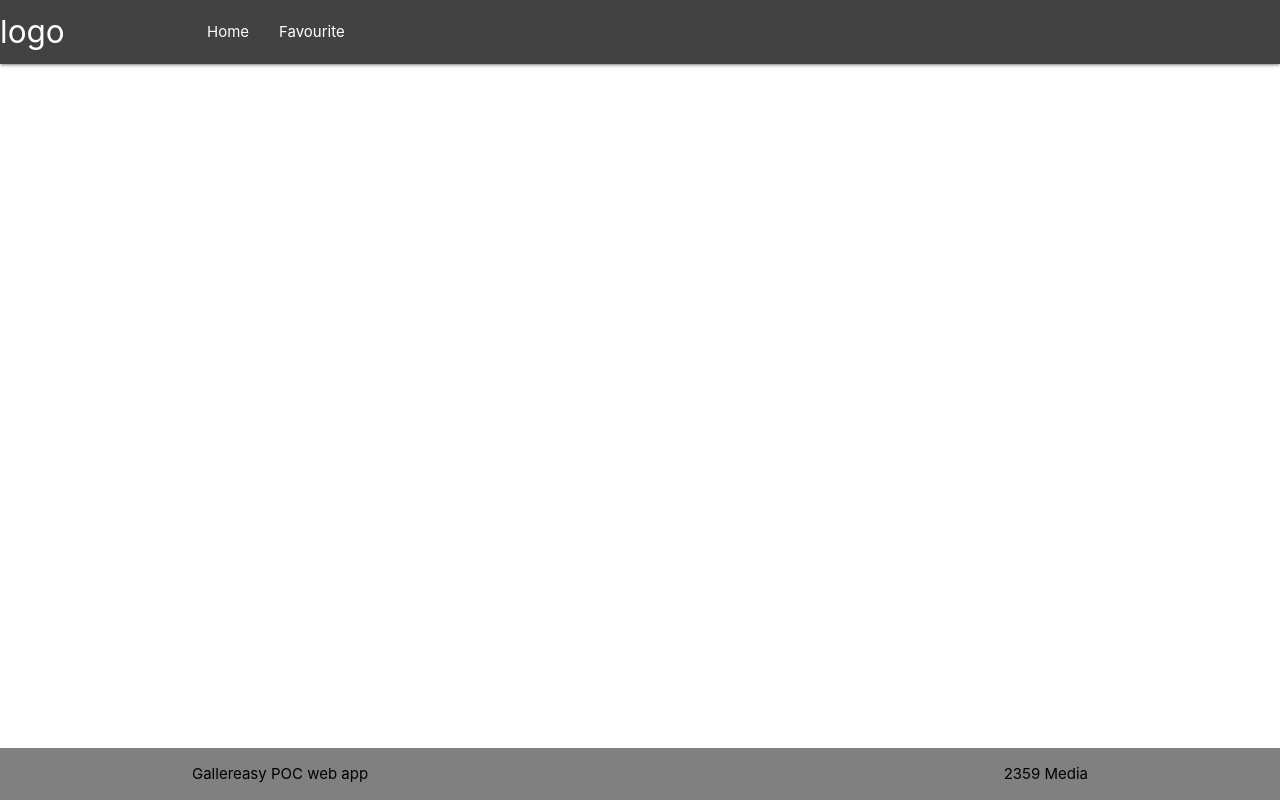
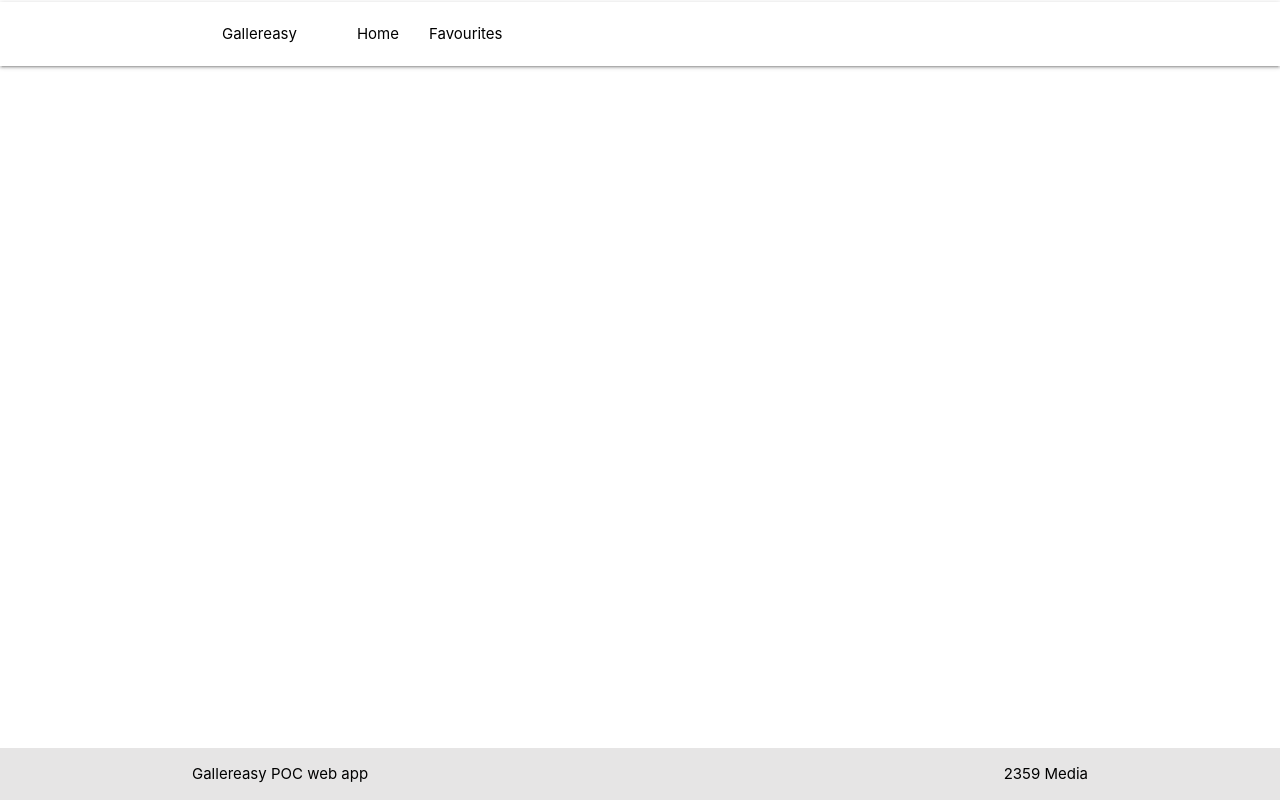
Before and after one commit to dellwatson/queries-react, a React (Create React App) app in the folder search-giphy/: page /fav in a window 1280 px wide. Built offline with nearby package versions, Linux system fonts and the light colour scheme.

Commit message:
navbar-script complete

```diff
--- a/search-giphy/public/index.html
+++ b/search-giphy/public/index.html
@@ -20,9 +20,7 @@
   </head>
   <body>
       <noscript>You need to enable JavaScript to run this app.</noscript>
-      <main>
         <div id="root"></div>
-      </main>
     <script src="https://code.jquery.com/jquery-2.1.1.min.js"></script>
     <script src="https://cdnjs.cloudflare.com/ajax/libs/materialize/1.0.0-beta/js/materialize.min.js"></script>
   </body>
--- a/search-giphy/src/components/layout/Navbar.js
+++ b/search-giphy/src/components/layout/Navbar.js
@@ -2,19 +2,30 @@ import React from 'react'
 import { connect } from 'react-redux';
 import { NavLink } from 'react-router-dom'
 
-const Navbar = ()  => {
+const Navbar = ({fav})  => {
+
     return (
-      <nav className="nav-wrapper grey darken-3">
-        <div className="brand-logo">  logo</div>
-        <div className="container">
-          <ul className="left">
-            <li><NavLink to='/' >Home</NavLink></li>
-            <li><NavLink to='/fav'>Favourite</NavLink></li>
-          </ul>
+      <nav className="nav-wrapper white">
+        <div className="container black-text">
+          <div className="v-brand z-depth-1">
+            <ul className="left brand">Galler</ul>
+            <ul className="left brand-easy">easy</ul>
+          </div>
+          <div className="container">
+            <ul className="left ">
+              <li><NavLink to='/' className="nav-home black-text" >Home</NavLink></li>
+              <li><NavLink to='/fav 'className="black-text">Favourites {fav.length>0 ? `(${fav.length})`:null}</NavLink></li>
+            </ul>
+          </div>
         </div>
       </nav>
     )
 }
 
+const mapStateToProps = (state) => {
+  return {
+    fav: state.fav.faved
+  }
+}
 
-export default connect(null,null)(Navbar);
+export default connect(mapStateToProps)(Navbar);
--- a/search-giphy/src/components/post/PostOne.js
+++ b/search-giphy/src/components/post/PostOne.js
@@ -84,9 +84,9 @@ class PostOne extends Component {
         :
         itemSrc = item
 
-    // const border = arrFavs && arrFavs.find((item) => {
-    //     return item === itemSrc
-    // })
+    const border = arrFavs && arrFavs.find((item) => {
+        return item === itemSrc
+    })
 
     let postImage;
     if( item === null || Object.keys(item).length === 0){
@@ -116,9 +116,9 @@ class PostOne extends Component {
           {/* {typeof border !== 'undefined' ?
                 (<p className="red-text">LIKED</p>)
                 :
-                null} */}
+                null}
 
-          {/* {typeof border === 'undefined' && this.state.hoverOn ?
+          {typeof border === 'undefined' && this.state.hoverOn ?
                 (<div>HI</div>)
                 :
                 null} */}
--- a/search-giphy/src/index.css
+++ b/search-giphy/src/index.css
@@ -8,30 +8,33 @@ body {
   -moz-osx-font-smoothing: grayscale;
 }
 
-code {
-  font-family: source-code-pro, Menlo, Monaco, Consolas, "Courier New",
-    monospace;
-}
-/*
-body {
-  display: flex;
-  min-height: 100vh;
-  flex-direction: column;
-  padding:10px
+.nav-wrapper {
+  margin-top:2px;
+  margin-bottom:2px;
+
+
 }
 
-main {
-  flex: 1 0 auto;
-} */
+.brand {
+  margin-left: 30px;
+}
 
+.brand-easy {
+  margin-right: 20px;
+
+  padding-right: 10px;
+}
+
+.nav-home {
+  padding-left: 30px;
+}
 
 .footer {
   position:fixed;
   left:0;
   bottom:0;
   width: 100%;
-  background-color: grey;
+  background-color: #E6E5E5;
   color: black;
   text-align: center;
-
 }
```
